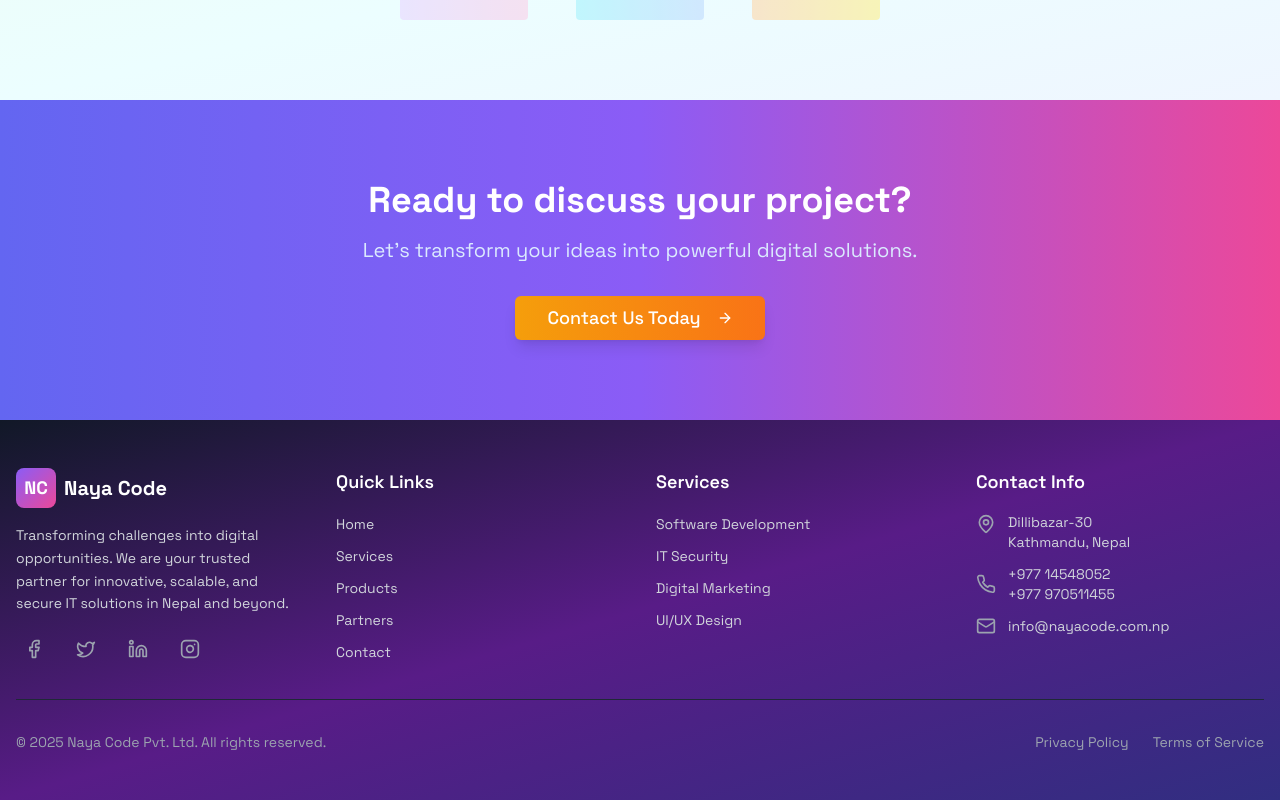
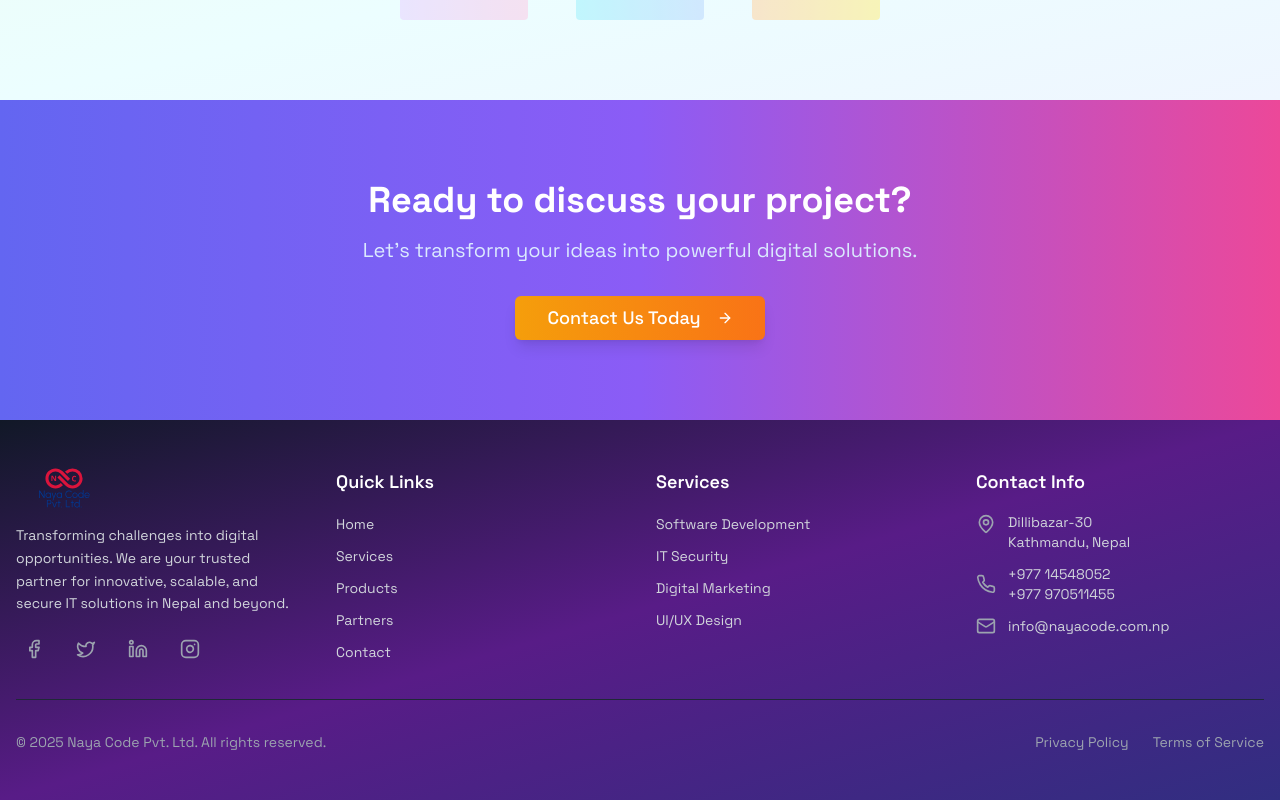
Before and after one commit to prabeshadhikari23/nayacode, a React (Vite) app: page / in a window 1280 px wide. Shown: the part 2648-3448 px from the top of the page. Built offline with nearby package versions, Linux system fonts and the light colour scheme; no server answers; the database is empty.

Commit message:
Updated NayaFooter.tsx

```diff
--- a/src/components/NayaFooter.tsx
+++ b/src/components/NayaFooter.tsx
@@ -34,17 +34,11 @@ const NayaFooter = () => {
           {/* Company Info */}
           <div className="space-y-4">
             <Link to="/" className="flex items-center space-x-2">
-              <div className="w-10 h-10 bg-gradient-to-br from-vibrant-purple to-vibrant-pink rounded-lg flex items-center justify-center">
-                <span className="text-white font-bold text-lg">NC</span>
-              </div>
-              <span className="text-xl font-bold">
-                <EditableText
-                  contentKey="footer.brand"
-                  defaultValue="Naya Code"
-                  as="span"
-                  className="text-white"
+                <img
+                  src="/nayacode.svg"
+                  alt="Company Logo"
+                  className="h-10 w-auto"
                 />
-              </span>
             </Link>
             <p className="text-gray-300 text-sm leading-relaxed">
               <EditableText
```
